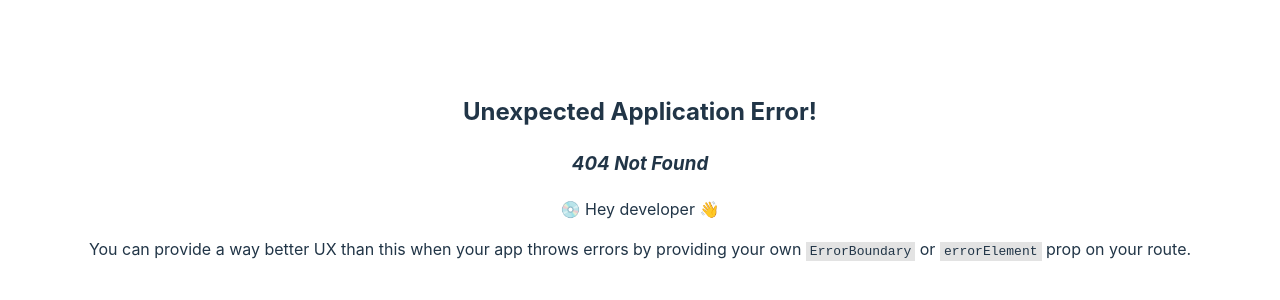
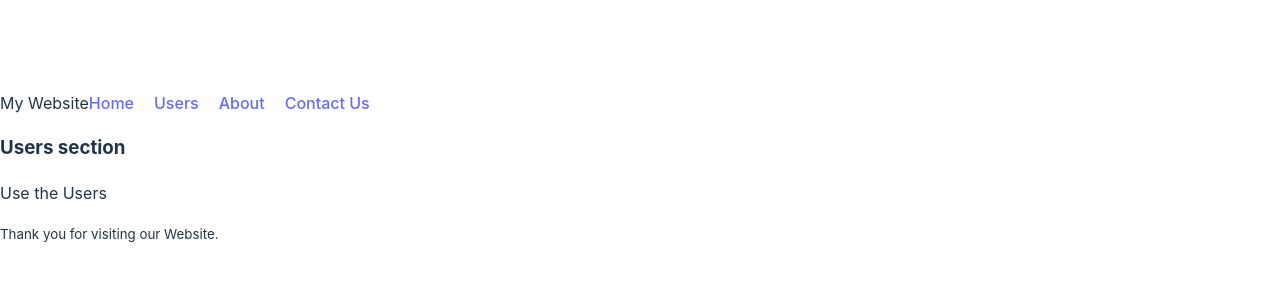
Before and after one commit to alalhosen/IntroductionToReactRouter-d45, a React (Vite) app: page /users in a window 1280 px wide. Before the commit this address had no page. Shown: the part 224-524 px from the top of the page. Built offline with nearby package versions, Linux system fonts and the light colour scheme.

Commit message:
some component add

```diff
--- a/src/components/About/About.jsx
+++ b/src/components/About/About.jsx
@@ -1,12 +1,10 @@
-
-
 const About = () => {
-    return (
-        <div>
-<h3>About us</h3>
-<p>Everything you want to know.</p>
-        </div>
-    );
+  return (
+    <div>
+      <h2>About us</h2>
+      <p>Everything you want to know.</p>
+    </div>
+  );
 };
 
 export default About;
--- /dev/null
+++ b/src/components/Footer/Footer.jsx
@@ -0,0 +1,11 @@
+const Footer = () => {
+  return (
+    <div>
+      <p>
+        <small>Thank you for visiting our Website.</small>
+      </p>
+    </div>
+  );
+};
+
+export default Footer;
--- a/src/components/Header/Header.jsx
+++ b/src/components/Header/Header.jsx
@@ -3,9 +3,10 @@
 const Header = () => {
     return (
         <div>
-            <h2>Navber</h2>
             <nav>
+                <span>My Website</span>
                 <Link to='/'>Home</Link>
+                <Link to='/users'>Users</Link>
                 <Link to='/about'>About</Link>
                 <Link to='/contact'>Contact Us</Link>
             </nav>
--- a/src/components/Home/Home.jsx
+++ b/src/components/Home/Home.jsx
@@ -1,12 +1,13 @@
 import { Outlet } from "react-router-dom";
+import Footer from "../Footer/Footer";
 import Header from "../Header/Header";
 
 const Home = () => {
   return (
     <div>
     <Header></Header>
-      <h2>This is Home component</h2>
-      <Outlet></Outlet>
+    <Outlet></Outlet>
+    <Footer></Footer>
     </div>
   );
 };
--- /dev/null
+++ b/src/components/Users/Users.jsx
@@ -0,0 +1,11 @@
+
+const Users = () => {
+  return (
+    <div>
+      <h3>Users section</h3>
+      <p>Use the Users</p>
+    </div>
+  );
+};
+
+export default Users;
```
Also changed, not shown: src/main.jsx (+15 -11 lines).
